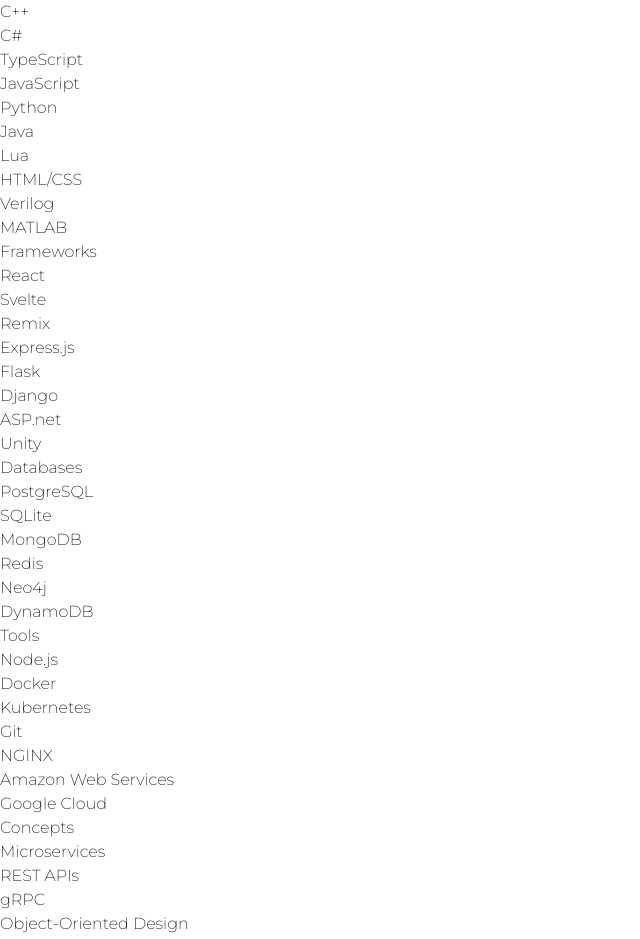
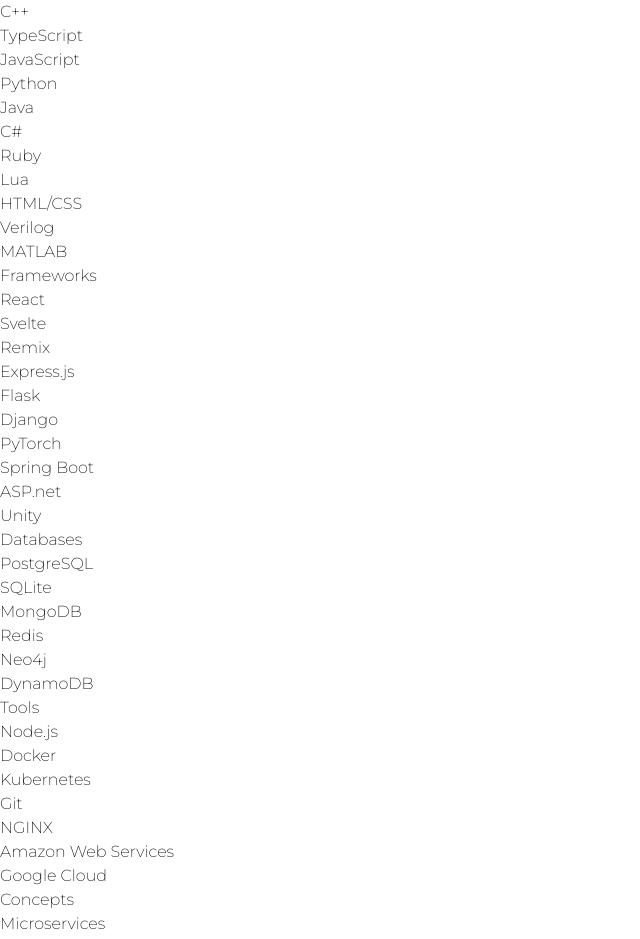
Before and after one commit to JeffC25/JeffC25.github.io, a React (Vite) app: page / in a window 1280 px wide. Shown: the part 1160-2099 px from the top of the page, without its empty margins (0-640 px from the left). Built offline with nearby package versions, Linux system fonts and the light colour scheme.

Commit message:
Update SkillsWidget.tsx

```diff
--- a/src/components/SkillsWidget.tsx
+++ b/src/components/SkillsWidget.tsx
@@ -7,11 +7,11 @@ interface Props {
 const SkillsWidget = ({ tab }: Props) => {
     return (
         <section className={`w-full pt-10 flex flex-col text-sm md:text-md ${(tab == 1 ? "block" : "hidden")}`}>
-            <SkillCategory category="Languages" skills={["Go", "C", "C++", "C#", "TypeScript", "JavaScript", "Python", "Java", "Lua", "HTML/CSS", "Verilog", "MATLAB"]} />
-            <SkillCategory category="Frameworks" skills={["React", "Svelte", "Remix", "Express.js", "Flask", "Django", "ASP.net", "Unity"]} />
+            <SkillCategory category="Languages" skills={["Go", "C", "C++", "TypeScript", "JavaScript", "Python", "Java", "C#", "Ruby", "Lua", "HTML/CSS", "Verilog", "MATLAB"]} />
+            <SkillCategory category="Frameworks" skills={["React", "Svelte", "Remix", "Express.js", "Flask", "Django", "PyTorch", "Spring Boot", "ASP.net", "Unity"]} />
             <SkillCategory category="Databases" skills={["PostgreSQL", "SQLite", "MongoDB", "Redis", "Neo4j", "DynamoDB"]} />
             <SkillCategory category="Tools" skills={["Node.js", "Docker", "Kubernetes", "Git", "NGINX", "Amazon Web Services", "Google Cloud"]} />
-            <SkillCategory category="Concepts" skills={["Microservices", "REST APIs", "gRPC", "Object-Oriented Design", "Agile", "Unit Testing"]} />
+            <SkillCategory category="Concepts" skills={["Microservices", "Machine Learning", "REST APIs", "RPC", "Object-Oriented Design", "Agile", "CI/CD"]} />
         </section>
     )
 }
```
